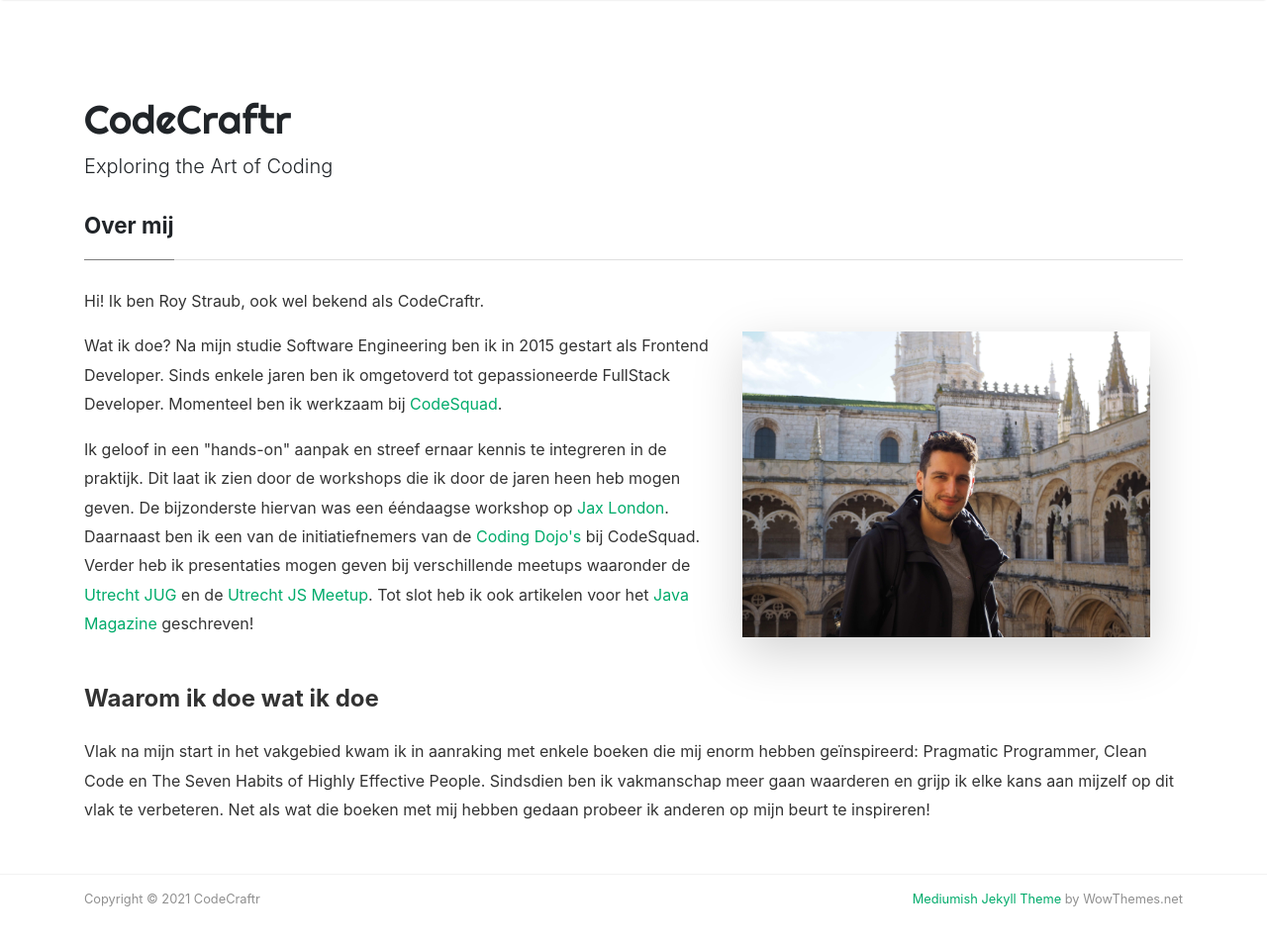
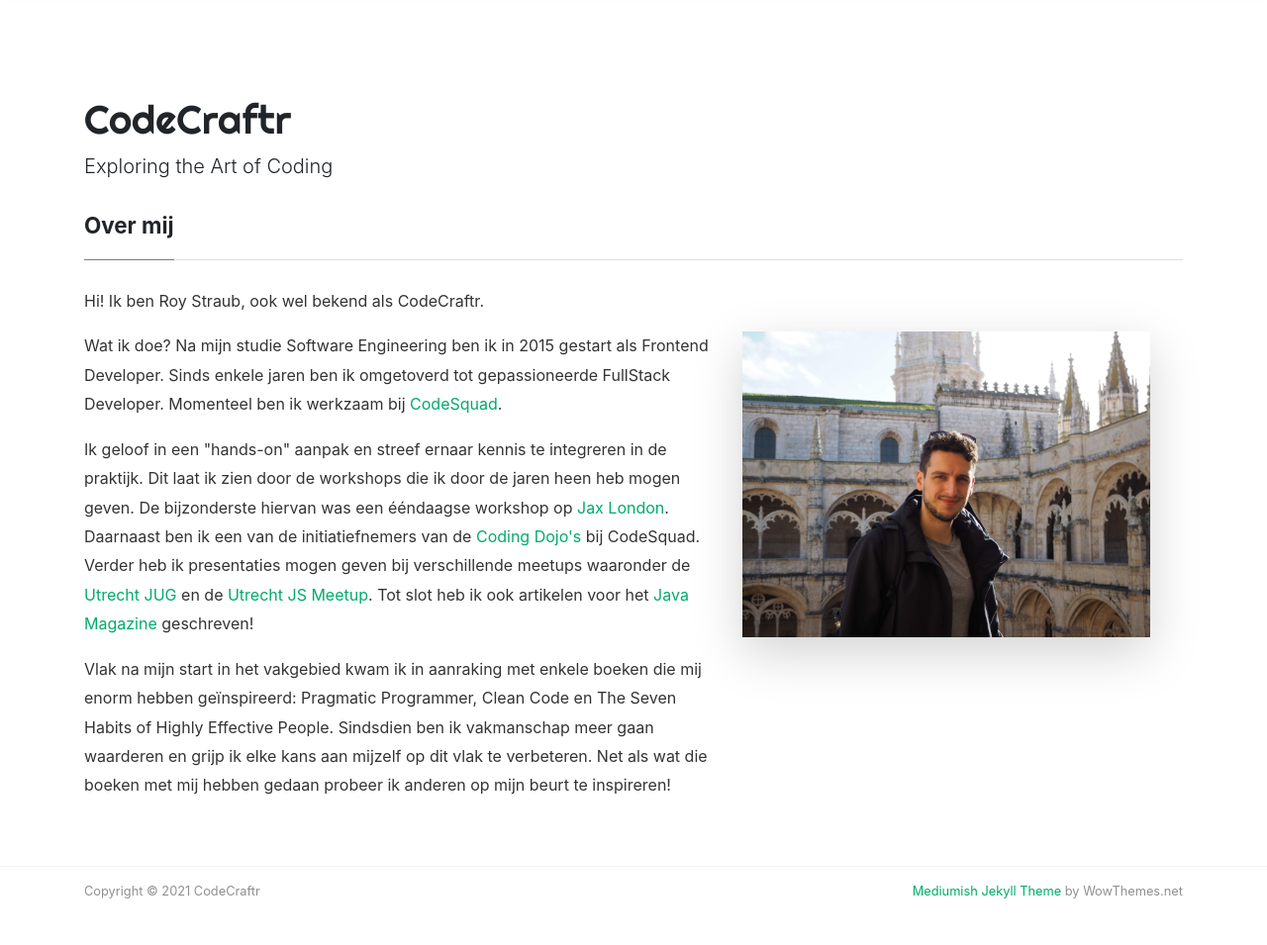
Before and after one commit to rstraub/rstraub.github.io, a Jekyll site: the page built from _pages/about.md, in a window 1280 px wide and 993 px high. Shown: the top 955 px of the window at 99% size. Built offline with Jekyll 4.4.1, drawn with Linux system fonts in a browser that asks for light colours; nearby versions of some CDN libraries.

Commit message:
Better layout on about page

```diff
--- a/_pages/about.md
+++ b/_pages/about.md
@@ -22,6 +22,10 @@ Verder heb ik presentaties mogen geven bij verschillende meetups waaronder de <a
 en de <a target="_blank" href="https://www.meetup.com/Utrecht-JavaScript-Meetup/">Utrecht JS Meetup</a>.
 Tot slot heb ik ook artikelen voor het <a target="_blank" href="https://nljug.org/category/java-magazine/">Java Magazine</a> geschreven!
 </p>
+
+<p>
+Vlak na mijn start in het vakgebied kwam ik in aanraking met enkele boeken die mij enorm hebben geïnspireerd: Pragmatic Programmer, Clean Code en The Seven Habits of Highly Effective People. Sindsdien ben ik vakmanschap meer gaan waarderen en grijp ik elke kans aan mijzelf op dit vlak te verbeteren. Net als wat die boeken met mij hebben gedaan probeer ik anderen op mijn beurt te inspireren!
+</p>
 </div>
 
 <div class="col-md-5 pr-5">
@@ -30,6 +34,3 @@ Tot slot heb ik ook artikelen voor het <a target="_blank" href="https://nljug.or
 </p>
 </div>
 </div>
-
-#### Waarom ik doe wat ik doe
-Vlak na mijn start in het vakgebied kwam ik in aanraking met enkele boeken die mij enorm hebben geïnspireerd: Pragmatic Programmer, Clean Code en The Seven Habits of Highly Effective People. Sindsdien ben ik vakmanschap meer gaan waarderen en grijp ik elke kans aan mijzelf op dit vlak te verbeteren. Net als wat die boeken met mij hebben gedaan probeer ik anderen op mijn beurt te inspireren!
```
